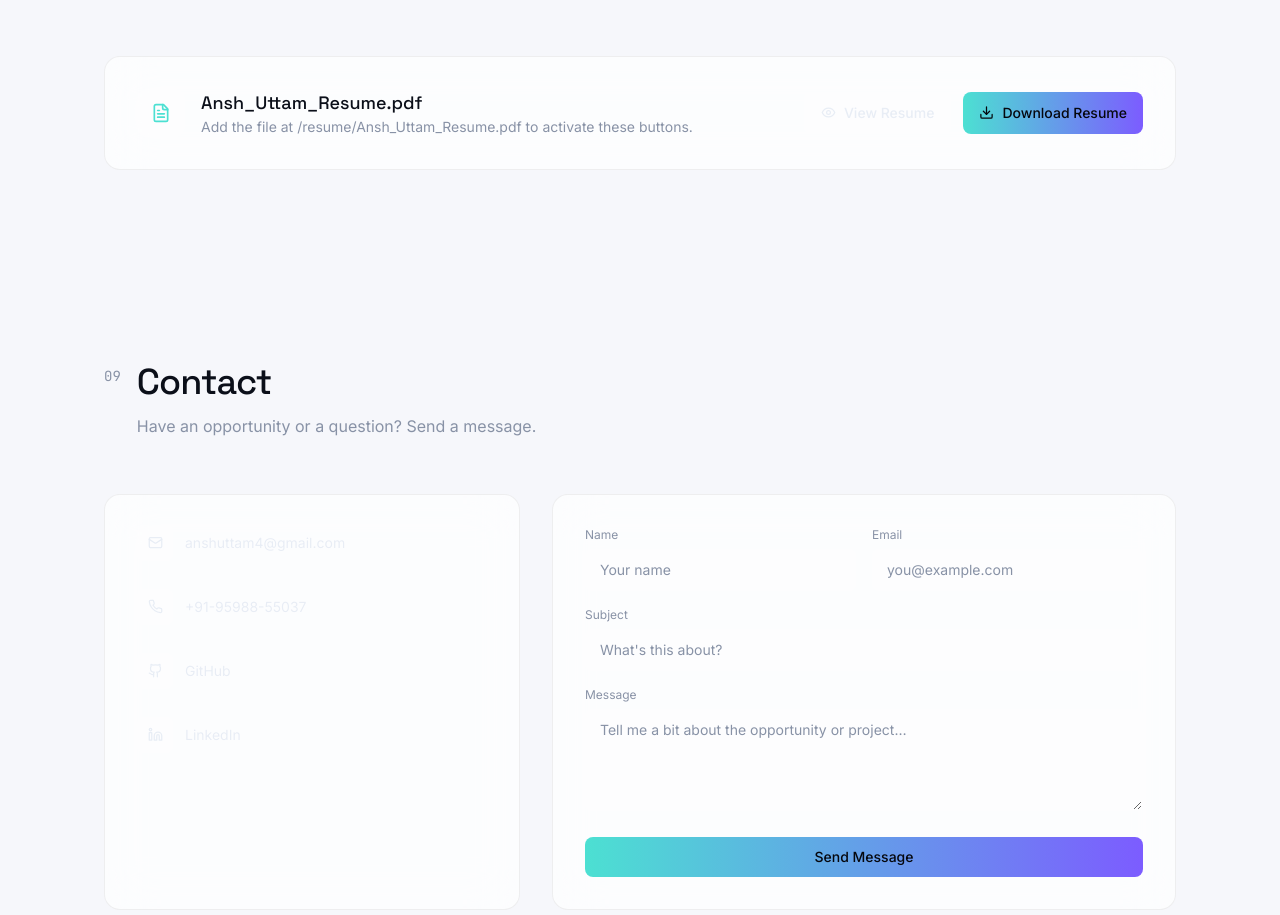
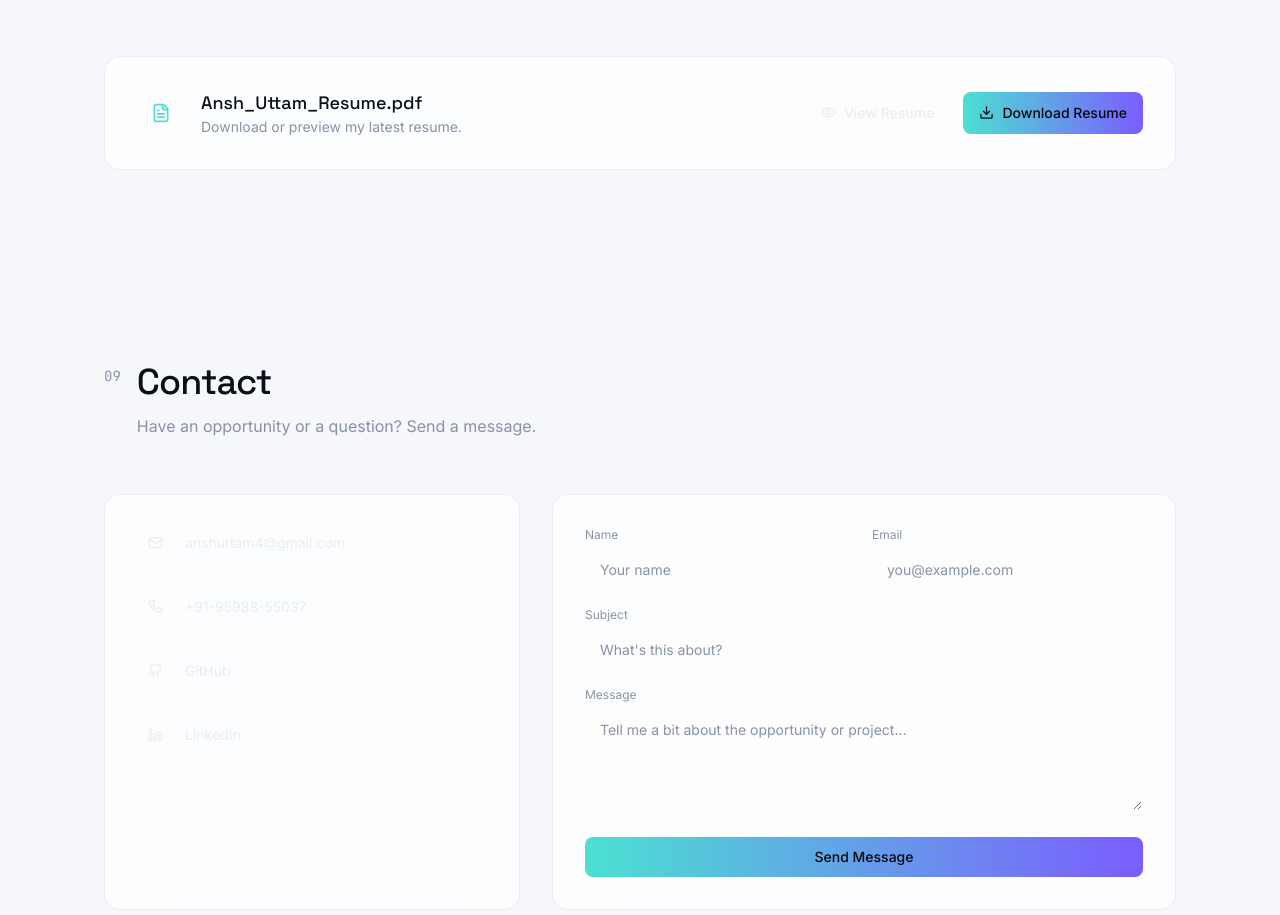
Before and after one commit to Ansh9598/PORTFOLIO1, a React (Vite) app: page / in a window 1280 px wide. Shown: the part 4487-5402 px from the top of the page. Built offline with nearby package versions, Linux system fonts and the light colour scheme.

Commit message:
Update Resume.tsx

```diff
--- a/src/sections/Resume.tsx
+++ b/src/sections/Resume.tsx
@@ -21,7 +21,7 @@ export default function Resume() {
           </span>
           <div>
             <h3 className="font-display text-lg font-medium">Ansh_Uttam_Resume.pdf</h3>
-            <p className="text-sm text-muted">Add the file at {profile.resumePath} to activate these buttons.</p>
+            <p className="text-sm text-muted">Download or preview my latest resume.</p>
           </div>
         </div>
         <div className="flex gap-3">
```
